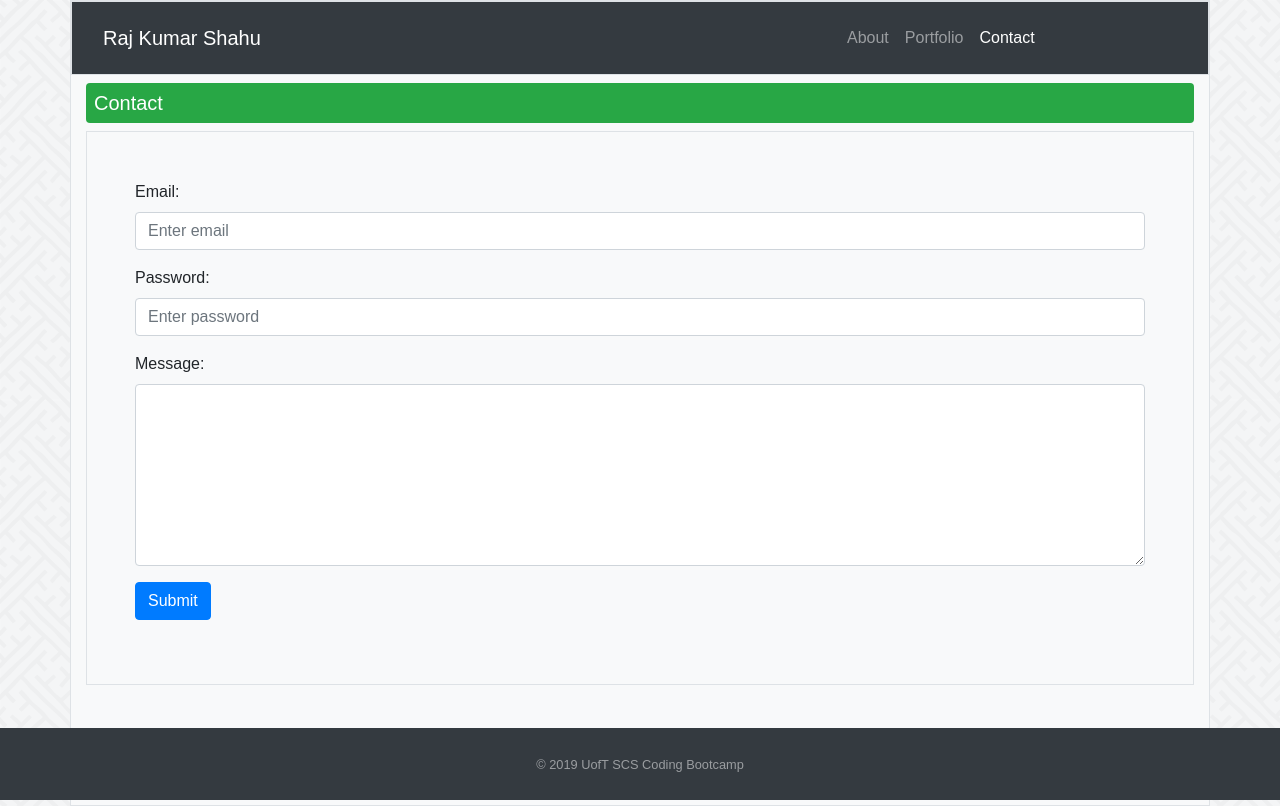
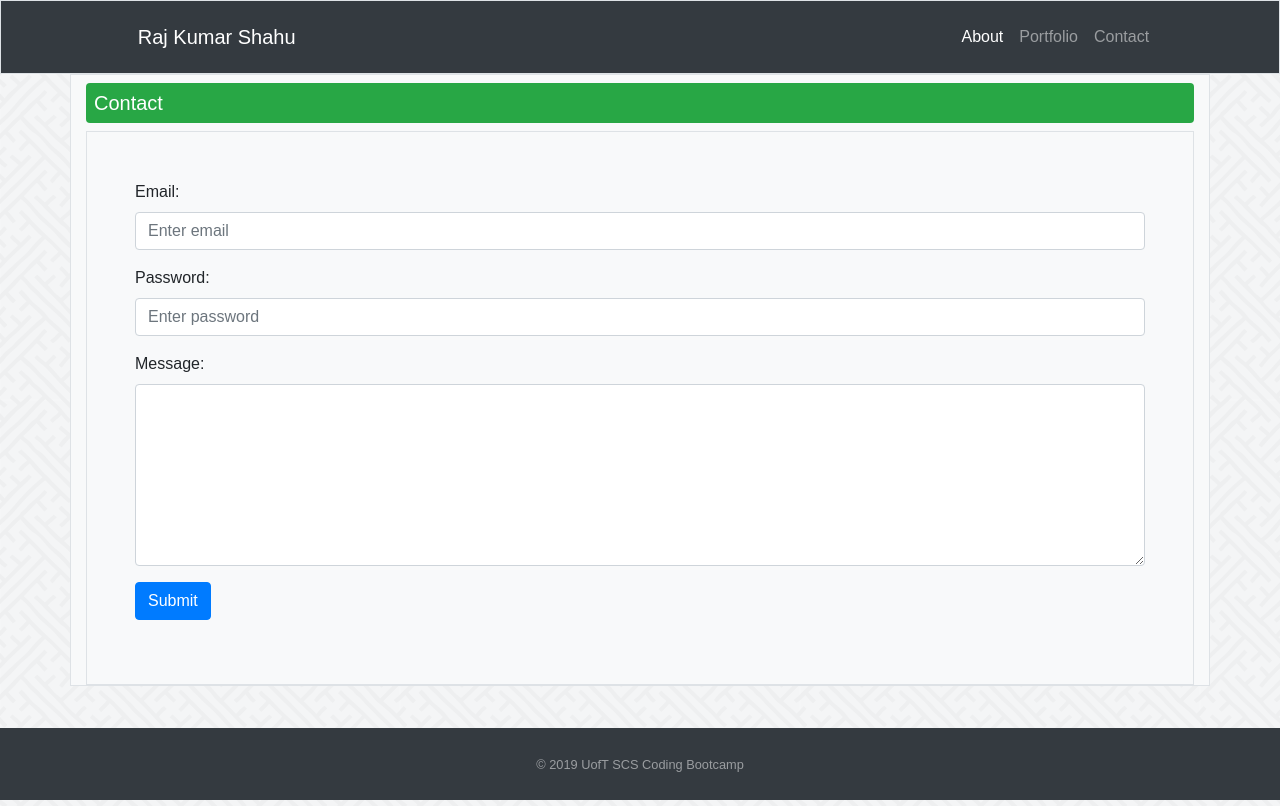
Before and after one commit to rajkumarshahu/Bootstrap-Portfolio, a plain HTML site: page contact.html in a window 1280 px wide. Drawn offline with nearby package versions, Linux system fonts and the light colour scheme.

Commit message:
solved contact page header issue

```diff
--- a/contact.html
+++ b/contact.html
@@ -14,30 +14,34 @@
     <link rel="stylesheet" href="./assets/css/style.css" />
   </head>
   <body>
-    <div class="container bg-light border fill">
+      <div class="container-fluid">
           <nav class="navbar navbar-expand-lg navbar-dark bg-dark border p-3 row">
-        <div class="col-sm-8">
+              <div class="col-sm-4 d-flex justify-content-center">
                 <a class="navbar-brand" href="./index.html">Raj Kumar Shahu</a>
               </div>
-        <div class="col-sm-4">
-          <ul class="navbar-nav">
-            <li class="nav-item ">
+              <div class="col-sm-4 d-flex"></div>
+              <div class="col-sm-4 d-flex justify-content-center">
+                <ul class="navbar-nav ">
+                  <li class="nav-item active">
                     <a class="nav-link" href="./index.html">About</a>
                   </li>
-            <li class="nav-item ">
+                  <li class="nav-item">
                     <a class="nav-link" href="./portfolio.html">Portfolio</a>
                   </li>
-            <li class="nav-item active">
+                  <li class="nav-item">
                     <a class="nav-link" href="./contact.html">Contact</a>
                   </li>
                 </ul>
               </div>
             </nav>
+          <div class="container bg-light border fill">
+
 
               <div class="rounded h5 p-2 mt-2 bg-success text-white sticky-top">
                 Contact
               </div>
-          <div>
+
+              <div class="">
                     <div class="border p-5">
                             <form>
                               <div class="form-group">
@@ -59,6 +63,8 @@
                         </div>
               </div>
             </div>
+      </div>
+
     <div class="p-5">&nbsp;</div>
     <footer class="footer fixed-bottom py-4 bg-dark text-white-50">
       <div class="container text-center">
```
Lines whose indentation alone changed are shown as unchanged.
